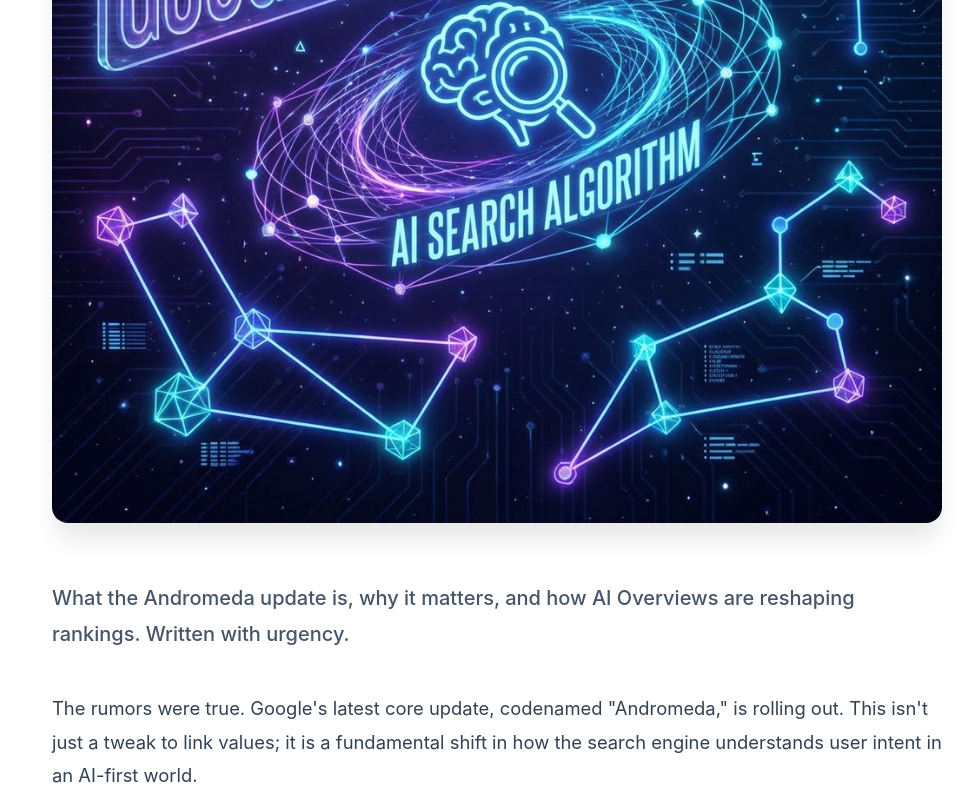
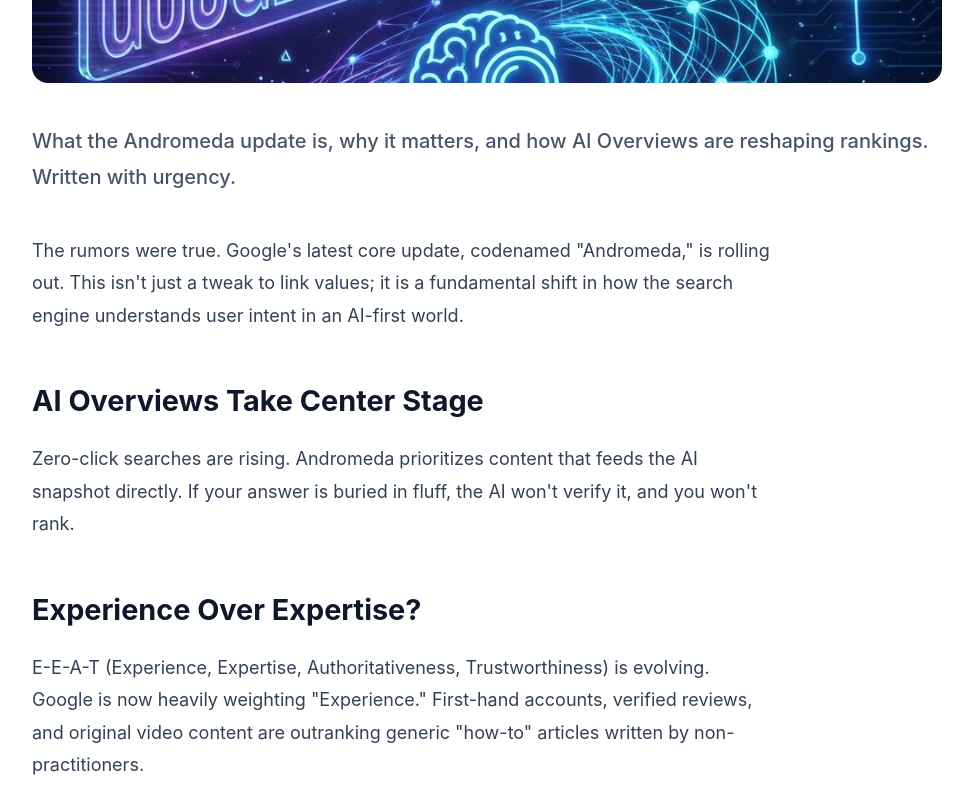
Before and after one commit to Fazilfazi991/redshark, a React (Vite) app: page /blog/google-andromeda-update in a window 1280 px wide. Shown: the part 1000-1800 px from the top of the page, without its empty margins (298-1271 px from the left). Built offline with nearby package versions, Linux system fonts and the light colour scheme.

Commit message:
Fix: improve blog post design, constrain image size, and optimize typography

```diff
--- a/src/pages/BlogPostPage.css
+++ b/src/pages/BlogPostPage.css
@@ -1,7 +1,8 @@
 .blog-layout {
     display: grid;
     grid-template-columns: 250px 1fr;
-    gap: 60px;
+    gap: 40px;
+    /* Reduced gap */
     padding-top: 60px;
     padding-bottom: 100px;
 }
@@ -16,35 +17,59 @@
 }
 
 .post-image-container {
-    margin-bottom: 50px;
+    margin-bottom: 40px;
+    border-radius: 16px;
+    overflow: hidden;
+    /* Constrain height */
+    max-height: 450px;
+    width: 100%;
+}
+
+.post-image-container img {
+    width: 100%;
+    height: 100%;
+    object-fit: cover;
 }
 
 .post-heading {
-    font-size: 2rem;
+    font-size: 1.8rem;
     color: #0f172a;
     margin-top: 50px;
     margin-bottom: 24px;
     font-weight: 700;
-    scroll-margin-top: 120px;
-    /* Accounts for fixed header */
+    line-height: 1.3;
+    scroll-margin-top: 100px;
 }
 
 .post-text {
-    font-size: 1.15rem;
+    font-size: 1.125rem;
     line-height: 1.8;
     color: #334155;
     margin-bottom: 24px;
+    max-width: 65ch;
+    /* Optimize reading ease */
+}
+
+/* Add style for the lead paragraph from BlogPostPage.tsx */
+.lead {
+    font-size: 1.35rem;
+    line-height: 1.6;
+    color: #1e293b;
+    margin-bottom: 40px;
+    font-weight: 500;
+    max-width: 70ch;
 }
 
 .post-list {
     margin-bottom: 30px;
     padding-left: 20px;
+    max-width: 65ch;
 }
 
 .post-list li {
-    font-size: 1.1rem;
+    font-size: 1.125rem;
     line-height: 1.7;
-    margin-bottom: 10px;
+    margin-bottom: 12px;
     color: #475569;
 }
 
@@ -77,10 +102,13 @@
 
     .blog-sidebar {
         display: none;
-        /* Hide TOC sidebar on mobile */
     }
 
     .post-hero h1 {
         font-size: 2.5rem;
     }
+
+    .post-image-container {
+        max-height: 300px;
+    }
 }
```
